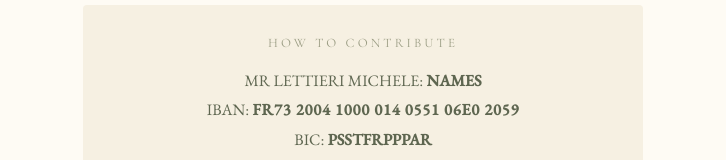
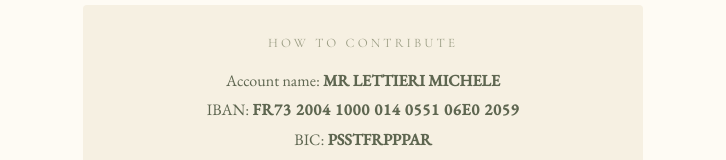
Before and after one commit to cmdunne82-afk/cmdunne82.github.io, a plain HTML site: page index.html in a window 1280 px wide. Shown: the part 8258-8418 px from the top of the page, without its empty margins (277-1003 px from the left). Drawn offline with nearby package versions, Linux system fonts and the light colour scheme.

Commit message:
Update index.html

```diff
--- a/index.html
+++ b/index.html
@@ -618,7 +618,7 @@ footer .eyebrow{margin-top:14px}
   </div>
    <div class="panel">
     <div class="soon"><span data-l="en">How to contribute</span><span data-l="fr">Comment participer</span><span data-l="it">Come contribuire</span></div>
-    <p style="margin:14px 0 4px;font-size:16px"><span data-l="en">MR LETTIERI MICHELE</span><span data-l="fr">Titulaire</span><span data-l="it">Intestatario</span>: <b>NAMES</b></p>
+    <p style="margin:14px 0 4px;font-size:16px"><span data-l="en">Account name</span><span data-l="fr">Titulaire</span><span data-l="it">Intestatario</span>: <b>MR LETTIERI MICHELE</b></p>
     <p style="margin:4px 0;font-size:16px">IBAN: <b style="user-select:all;letter-spacing:.05em">FR73 2004 1000 014 0551 06E0 2059 </b></p>
     <p style="margin:4px 0;font-size:16px">BIC: <b style="user-select:all">PSSTFRPPPAR </b></p>
     <p style="margin:4px 0 0;font-size:16px"><span data-l="en">Reference</span><span data-l="fr">Référence</span><span data-l="it">Causale</span>: <b>C&amp;M 2027</b></p>
```
